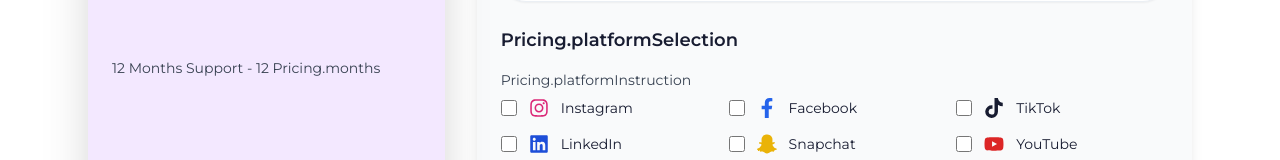
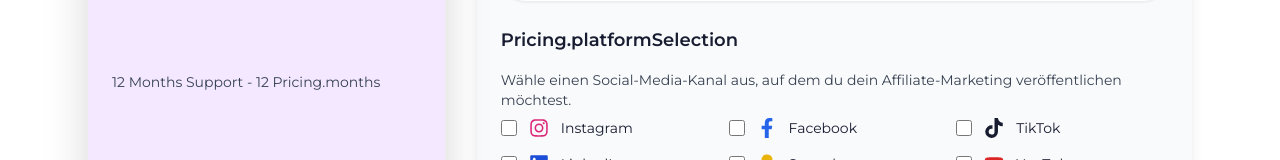
Before and after one commit to dawidglap/demo-webomo, a Next.js app: page /en/manager in a window 1280 px wide. Shown: the part 454-614 px from the top of the page. Built offline with nearby package versions, Linux system fonts and the light colour scheme; no server answers.

Commit message:
updated onbarding manager

```diff
--- a/src/app/[locale]/(site)/manager/page.tsx
+++ b/src/app/[locale]/(site)/manager/page.tsx
@@ -158,7 +158,9 @@ const ManagerPackage = () => {
               {t("platformSelection")}
             </h3>
             <p className="mb-2 text-sm text-gray-700 dark:text-gray-300">
-              {t("platformInstruction")}
+              {/* {t("platformInstruction")} */}
+              Wähle einen Social-Media-Kanal aus, auf dem du dein
+              Affiliate-Marketing veröffentlichen möchtest.
             </p>
 
             <div className="grid grid-cols-2 gap-4 sm:grid-cols-3">
```
